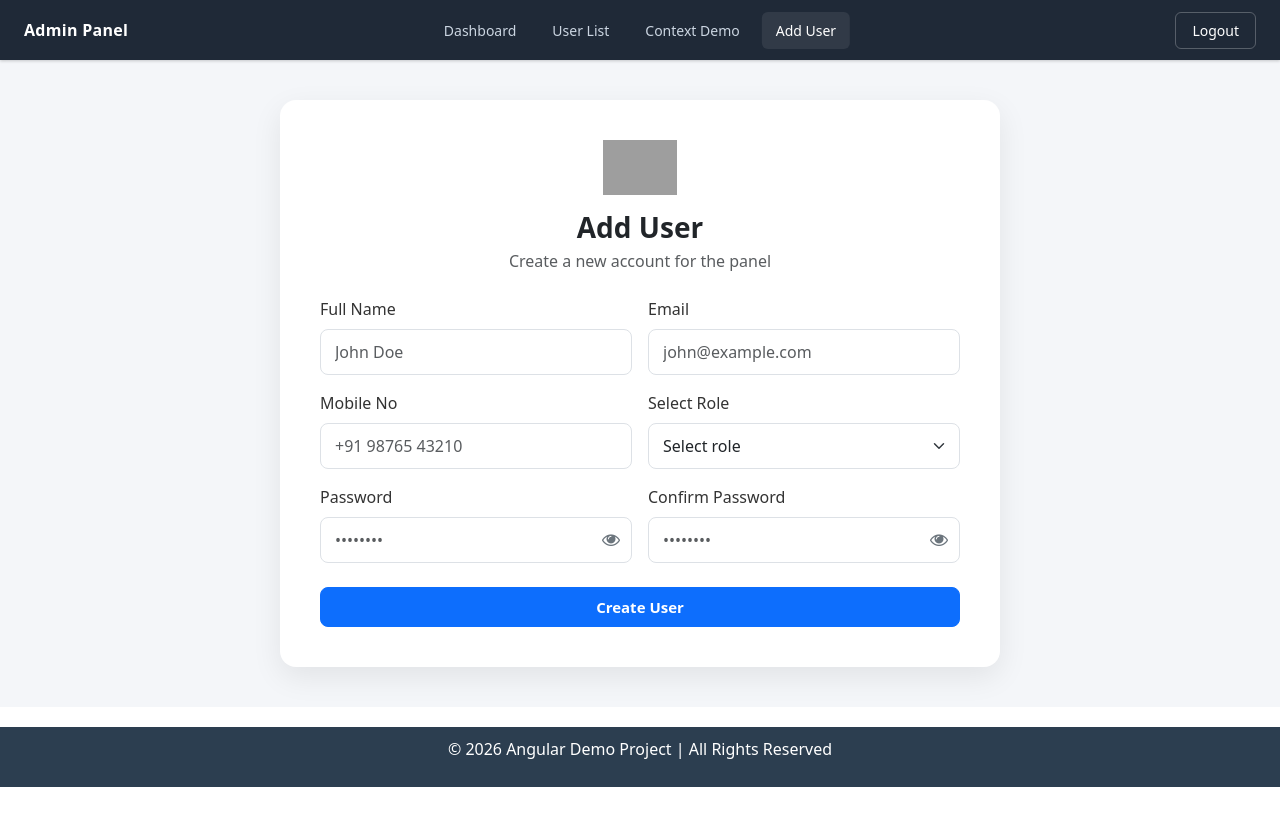
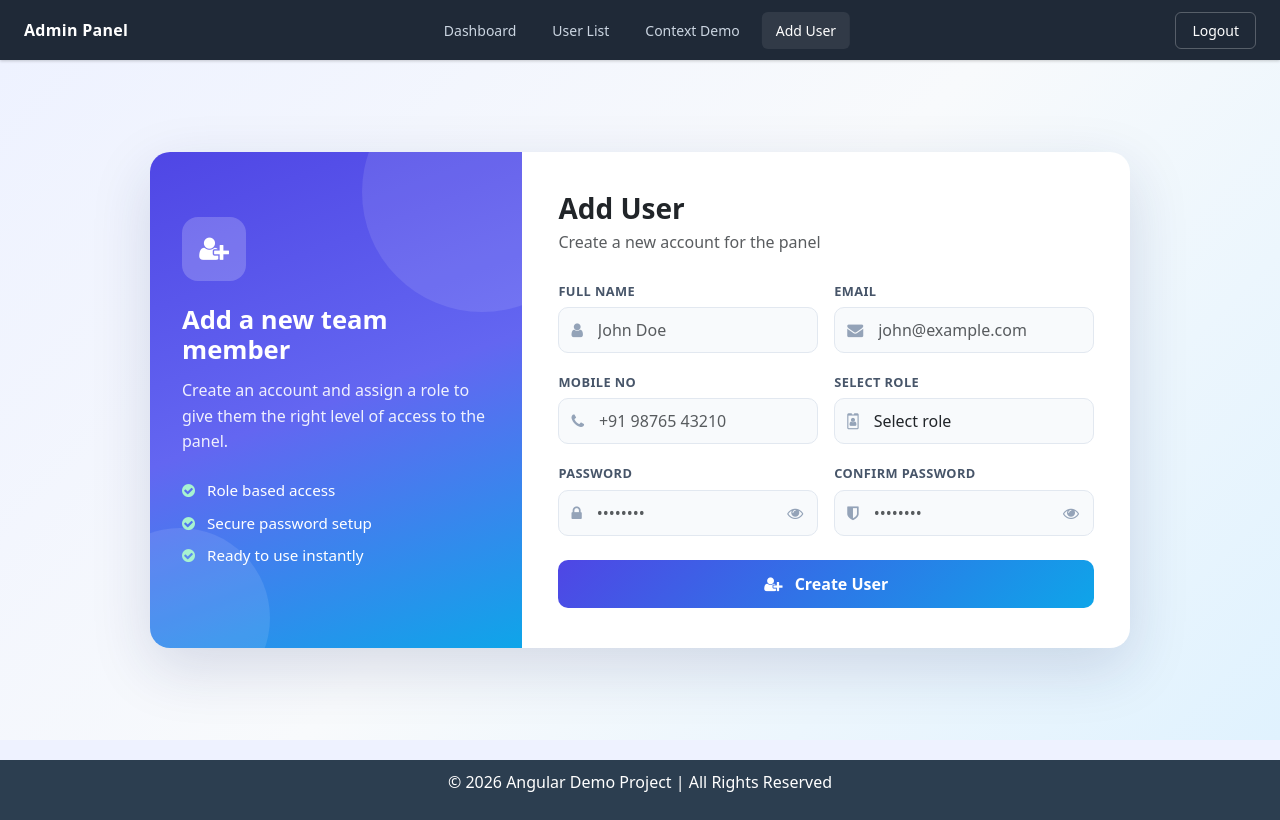
Before and after one commit to Vivek22101994/Angular-Demo, an Angular app: page /adduser in a window 1280 px wide. Built offline with nearby package versions, Linux system fonts and the light colour scheme; grey boxes are pictures that could not be loaded.

Commit message:
Add User Layout Change

```diff
--- a/src/app/adduser/adduser.css
+++ b/src/app/adduser/adduser.css
@@ -1,72 +1,147 @@
 .add-user-wrapper {
-  min-height: calc(100vh - 200px);
+  min-height: calc(100vh - 120px);
   display: flex;
   align-items: center;
   justify-content: center;
-  background: #f4f6f9;
   padding: 40px 16px;
+  background: linear-gradient(135deg, #eef2ff 0%, #f8fafc 50%, #e0f2fe 100%);
 }
 
 .add-user-card {
+  display: flex;
+  width: 100%;
+  max-width: 980px;
   background: #fff;
-  width: 100%;
-  max-width: 720px;
-  padding: 40px;
-  border-radius: 16px;
-  box-shadow: 0 10px 30px rgba(0, 0, 0, 0.08);
+  border-radius: 20px;
+  overflow: hidden;
+  box-shadow: 0 20px 60px rgba(30, 41, 99, 0.15);
+  animation: fadeUp 0.5s ease;
 }
 
-.add-user-card .form-label {
-  font-weight: 500;
-  color: #333;
+/* Left panel */
+.side-panel {
+  flex: 0 0 38%;
+  align-items: center;
+  padding: 40px 32px;
+  color: #fff;
+  background: linear-gradient(160deg, #4f46e5 0%, #6366f1 50%, #0ea5e9 100%);
+  position: relative;
+  overflow: hidden;
+
+  &::before, &::after {
+    content: '';
+    position: absolute;
+    border-radius: 50%;
+    background: rgba(255, 255, 255, 0.1);
+  }
+  &::before { width: 240px; height: 240px; top: -80px; right: -80px; }
+  &::after  { width: 180px; height: 180px; bottom: -60px; left: -60px; }
+
+  .side-content { position: relative; z-index: 1; }
+  h2 { font-weight: 700; font-size: 1.6rem; margin-bottom: 12px; }
+  p  { opacity: 0.9; line-height: 1.6; }
 }
 
-.add-user-card .form-control,
-.add-user-card .form-select {
-  border-radius: 8px;
-  padding: 10px 14px;
-  border: 1px solid #dde1e6;
+.side-icon {
+  width: 64px; height: 64px;
+  display: flex; align-items: center; justify-content: center;
+  border-radius: 16px;
+  background: rgba(255, 255, 255, 0.2);
+  font-size: 26px;
+  margin-bottom: 24px;
 }
 
-.add-user-card .form-control:focus,
-.add-user-card .form-select:focus {
-  border-color: #3b82f6;
-  box-shadow: 0 0 0 3px rgba(59, 130, 246, 0.15);
+.side-list {
+  list-style: none; padding: 0; margin-top: 24px;
+  li { margin-bottom: 10px; font-size: 0.95rem; }
+  i  { margin-right: 8px; color: #a7f3d0; }
 }
 
-.add-user-card .btn-primary {
-  border-radius: 8px;
-  font-weight: 600;
-  font-size: 15px;
-}
-.password-wrapper {
-  position: relative;
+/* Right panel */
+.form-panel {
+  flex: 1;
+  padding: 40px 36px;
 }
 
-.password-wrapper .form-control {
-  padding-right: 2.75rem; /* keeps text from going under the icon */
+.form-label {
+  font-size: 0.8rem;
+  font-weight: 600;
+  text-transform: uppercase;
+  letter-spacing: 0.4px;
+  color: #475569;
+  margin-bottom: 6px;
+}
+
+.input-group {
+  border: 1.5px solid #e2e8f0;
+  border-radius: 10px;
+  background: #f8fafc;
+  overflow: hidden;
+  transition: border-color 0.2s, box-shadow 0.2s, background 0.2s;
+
+  &:focus-within {
+    border-color: #6366f1;
+    background: #fff;
+    box-shadow: 0 0 0 4px rgba(99, 102, 241, 0.15);
+  }
+
+  .input-group-text,
+  .form-control,
+  .form-select {
+    border: none;
+    background: transparent;
+    box-shadow: none;
+    padding-top: 10px;
+    padding-bottom: 10px;
+  }
+
+  .input-group-text { color: #94a3b8; padding-right: 4px; }
+  &:focus-within .input-group-text { color: #6366f1; }
 }
 
 .toggle-eye {
-  position: absolute;
-  top: 50%;
-  right: 12px;
-  transform: translateY(-50%);
-  background: none;
-  border: 0;
-  padding: 0;
-  line-height: 1;
-  color: #6c757d;
+  border: none;
+  background: transparent;
+  color: #94a3b8;
+  padding: 0 14px;
   cursor: pointer;
+  transition: color 0.2s;
+  &:hover:not(:disabled) { color: #6366f1; }
 }
 
-.toggle-eye .fa {
-  font-size: 18px; /* 24px is a bit large inside a textbox */
+.btn-submit {
+  padding: 12px;
+  font-weight: 600;
+  color: #fff;
+  border: none;
+  border-radius: 10px;
+  background: linear-gradient(135deg, #4f46e5, #0ea5e9);
+  transition: transform 0.15s, box-shadow 0.15s, opacity 0.2s;
+
+  &:hover:not(:disabled) {
+    transform: translateY(-2px);
+    box-shadow: 0 10px 24px rgba(79, 70, 229, 0.35);
+    color: #fff;
+  }
+  &:disabled { opacity: 0.7; }
 }
 
-.toggle-eye:hover {
-  color: #212529;
+@keyframes fadeUp {
+  from { opacity: 0; transform: translateY(16px); }
+  to   { opacity: 1; transform: translateY(0); }
 }
-.add-user-card .password-wrapper .form-control {
-     padding-right: 2.75rem;
-   }
+
+@media (max-width: 576px) {
+  .form-panel { padding: 28px 20px; }
+}
+.input-group {
+  .input-group-text,
+  .form-control,
+  .form-select {
+    border: none;
+    background-color: transparent;
+    box-shadow: none;
+    padding-top: 10px;
+    padding-bottom: 10px;
+  }
+}
--- a/src/app/adduser/adduser.html
+++ b/src/app/adduser/adduser.html
@@ -2,14 +2,33 @@
 
 <div class="add-user-wrapper">
   <div class="add-user-card">
-    <div class="text-center mb-3">
-      <img src="https://ssl.gstatic.com/ui/v1/icons/mail/rfr/logo_gmail_lockup_default_2x_r7.png" alt="Logo" height="55" />
+
+    <!-- Left: brand / info panel -->
+    <div class="side-panel d-none d-lg-flex">
+      <div class="side-content">
+        <div class="side-icon"><i class="fa fa-user-plus"></i></div>
+        <h2>Add a new team member</h2>
+        <p>Create an account and assign a role to give them the right level of access to the panel.</p>
+        <ul class="side-list">
+          <li><i class="fa fa-check-circle"></i> Role based access</li>
+          <li><i class="fa fa-check-circle"></i> Secure password setup</li>
+          <li><i class="fa fa-check-circle"></i> Ready to use instantly</li>
+        </ul>
       </div>
-    <h3 class="text-center fw-bold mb-1">Add User</h3>
-    <p class="text-center text-muted mb-4">Create a new account for the panel</p>
+    </div>
 
-    <div class="alert" [ngClass]="error()?.toLowerCase().includes('success') ? 'alert-success' : 'alert-danger'" *ngIf="error()">
-      {{ error() }}
+    <!-- Right: form -->
+    <div class="form-panel">
+      <div class="mb-4">
+        <h3 class="fw-bold mb-1">Add User</h3>
+        <p class="text-muted mb-0">Create a new account for the panel</p>
+      </div>
+
+      <div class="alert d-flex align-items-center gap-2"
+           [ngClass]="error()?.toLowerCase().includes('success') ? 'alert-success' : 'alert-danger'"
+           *ngIf="error()">
+        <i class="fa" [ngClass]="error()?.toLowerCase().includes('success') ? 'fa-check-circle' : 'fa-exclamation-circle'"></i>
+        <span>{{ error() }}</span>
       </div>
 
       <form (ngSubmit)="handleSubmit()" #loginForm="ngForm">
@@ -17,21 +36,32 @@
 
           <div class="col-md-6">
             <ng-container *ngTemplateOutlet="lblTemplate; context: { text: 'Full Name' }"></ng-container>
+            <div class="input-group">
+              <span class="input-group-text"><i class="fa fa-user"></i></span>
               <input class="form-control" type="text" name="fullName" [(ngModel)]="fullName" [disabled]="loading()" placeholder="John Doe" />
+            </div>
           </div>
 
           <div class="col-md-6">
             <ng-container *ngTemplateOutlet="lblTemplate; context: { text: 'Email' }"></ng-container>
+            <div class="input-group">
+              <span class="input-group-text"><i class="fa fa-envelope"></i></span>
               <input class="form-control" type="email" name="email" [(ngModel)]="email" [disabled]="loading()" placeholder="john@example.com" />
+            </div>
           </div>
 
           <div class="col-md-6">
             <ng-container *ngTemplateOutlet="lblTemplate; context: { text: 'Mobile No' }"></ng-container>
+            <div class="input-group">
+              <span class="input-group-text"><i class="fa fa-phone"></i></span>
               <input class="form-control" type="tel" name="phone" [(ngModel)]="phone" [disabled]="loading()" placeholder="+91 98765 43210" />
+            </div>
           </div>
 
           <div class="col-md-6">
             <ng-container *ngTemplateOutlet="lblTemplate; context: { text: 'Select Role' }"></ng-container>
+            <div class="input-group">
+              <span class="input-group-text"><i class="fa fa-id-badge"></i></span>
               <select class="form-select" name="role" [(ngModel)]="role" [disabled]="loading()">
                 <option value="" disabled selected>Select role</option>
                 <option value="admin">Admin</option>
@@ -39,51 +69,28 @@
                 <option value="staff">Staff</option>
               </select>
             </div>
+          </div>
 
-        <!-- Password -->
           <div class="col-md-6">
             <ng-container *ngTemplateOutlet="lblTemplate; context: { text: 'Password' }"></ng-container>
-
-          <div class="password-wrapper">
-            <input
-              class="form-control"
-              [type]="showPassword ? 'text' : 'password'"
-              name="password"
-              autocomplete="new-password"
-              [(ngModel)]="password"
-              [disabled]="loading()"
-              placeholder="••••••••" />
-
-            <button
-              type="button"
-              class="toggle-eye"
-              (click)="showPassword = !showPassword"
-              [disabled]="loading()"
+            <div class="input-group">
+              <span class="input-group-text"><i class="fa fa-lock"></i></span>
+              <input class="form-control" [type]="showPassword ? 'text' : 'password'" name="password"
+                     autocomplete="new-password" [(ngModel)]="password" [disabled]="loading()" placeholder="••••••••" />
+              <button type="button" class="toggle-eye" (click)="showPassword = !showPassword" [disabled]="loading()"
                       [attr.aria-label]="showPassword ? 'Hide password' : 'Show password'">
                 <i class="fa" [ngClass]="showPassword ? 'fa-eye-slash' : 'fa-eye'"></i>
               </button>
             </div>
           </div>
 
-        <!-- Confirm Password -->
           <div class="col-md-6">
             <ng-container *ngTemplateOutlet="lblTemplate; context: { text: 'Confirm Password' }"></ng-container>
-
-          <div class="password-wrapper">
-            <input
-              class="form-control"
-              [type]="showConfirmPassword ? 'text' : 'password'"
-              name="confirmPassword"
-              autocomplete="new-password"
-              [(ngModel)]="confirmPassword"
-              [disabled]="loading()"
-              placeholder="••••••••" />
-
-            <button
-              type="button"
-              class="toggle-eye"
-              (click)="showConfirmPassword = !showConfirmPassword"
-              [disabled]="loading()"
+            <div class="input-group">
+              <span class="input-group-text"><i class="fa fa-shield"></i></span>
+              <input class="form-control" [type]="showConfirmPassword ? 'text' : 'password'" name="confirmPassword"
+                     autocomplete="new-password" [(ngModel)]="confirmPassword" [disabled]="loading()" placeholder="••••••••" />
+              <button type="button" class="toggle-eye" (click)="showConfirmPassword = !showConfirmPassword" [disabled]="loading()"
                       [attr.aria-label]="showConfirmPassword ? 'Hide password' : 'Show password'">
                 <i class="fa" [ngClass]="showConfirmPassword ? 'fa-eye-slash' : 'fa-eye'"></i>
               </button>
@@ -92,10 +99,13 @@
 
         </div>
 
-      <button type="submit" class="btn btn-primary w-100 mt-4 py-2" [disabled]="loading()">
+        <button type="submit" class="btn btn-submit w-100 mt-4" [disabled]="loading()">
+          <span *ngIf="loading()" class="spinner-border spinner-border-sm me-2"></span>
+          <i *ngIf="!loading()" class="fa fa-user-plus me-2"></i>
           {{ loading() ? 'Creating User...' : 'Create User' }}
         </button>
       </form>
+    </div>
   </div>
 </div>
 
--- a/src/styles.css
+++ b/src/styles.css
@@ -1,3 +1,7 @@
+body {
+  background: #eef2ff;
+}
+
 .modern-table {
   border-collapse: separate;
   border-spacing: 0;
```
Lines whose indentation alone changed are shown as unchanged.
